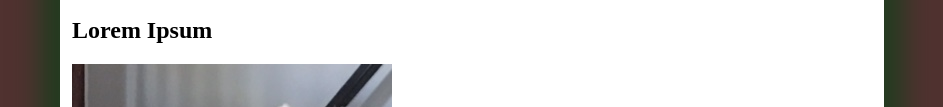
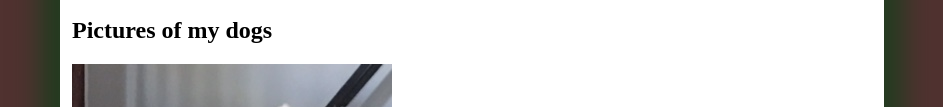
Before and after one commit to GavenJurgens/Gaven-s-DogWalking, a plain HTML site: page index.html in a window 1280 px wide. Shown: the part 825-932 px from the top of the page, without its empty margins (168-1111 px from the left). Drawn offline with Linux system fonts and the light colour scheme.

Commit message:
Update index.html

```diff
--- a/index.html
+++ b/index.html
@@ -34,7 +34,7 @@ fictional.
 	</header>
 	<!-- The article section(s) below are the content of your web page, text and images -->
   <article>
-     <h1>Lorem Ipsum</h1>
+     <h1>Pictures of my dogs</h1>
 	 <p><img src="Images/image8.jpeg" alt="image8" /></p>
 
 	  <p><img src="Images/image5.jpeg" alt="image5" /></p>
```
